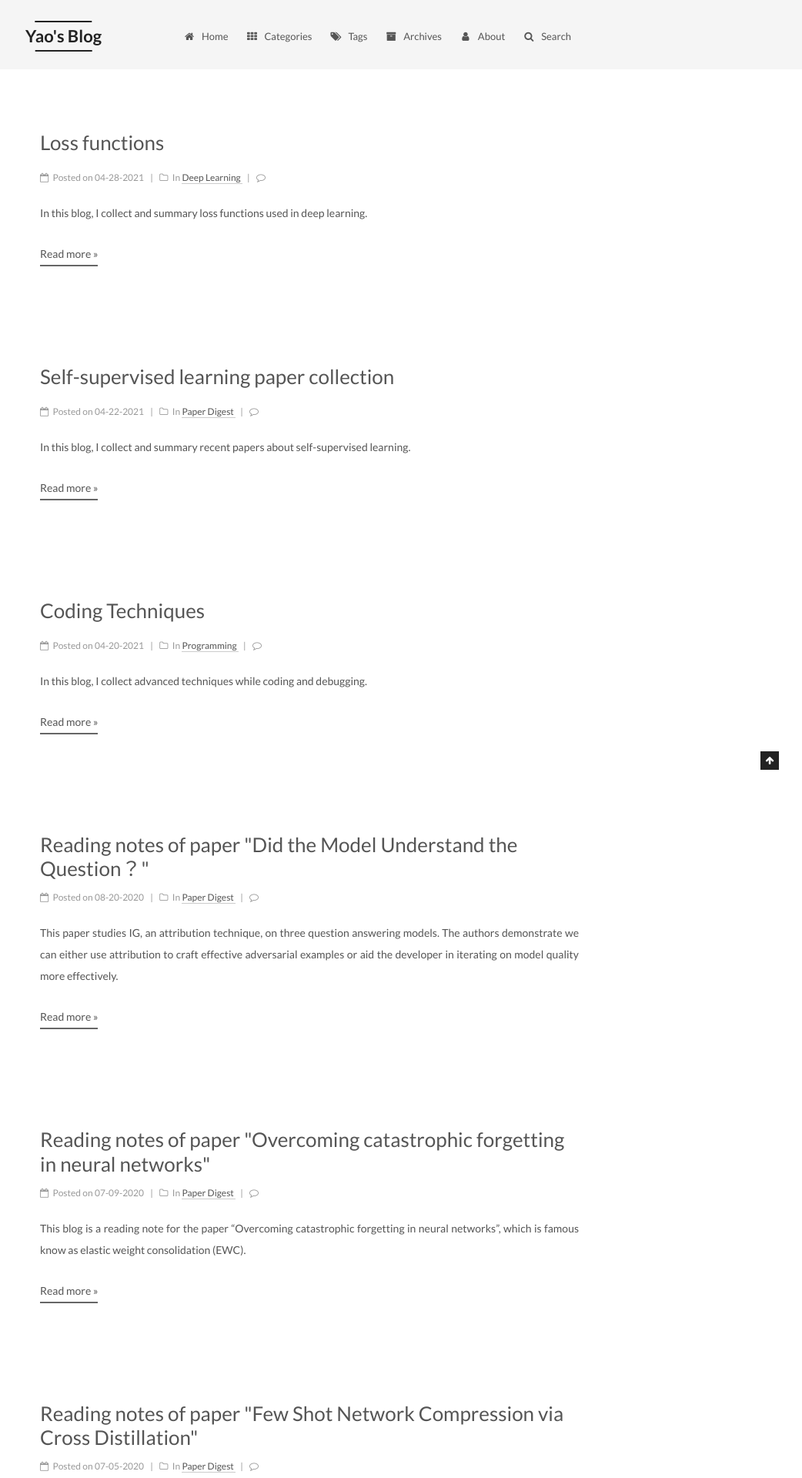
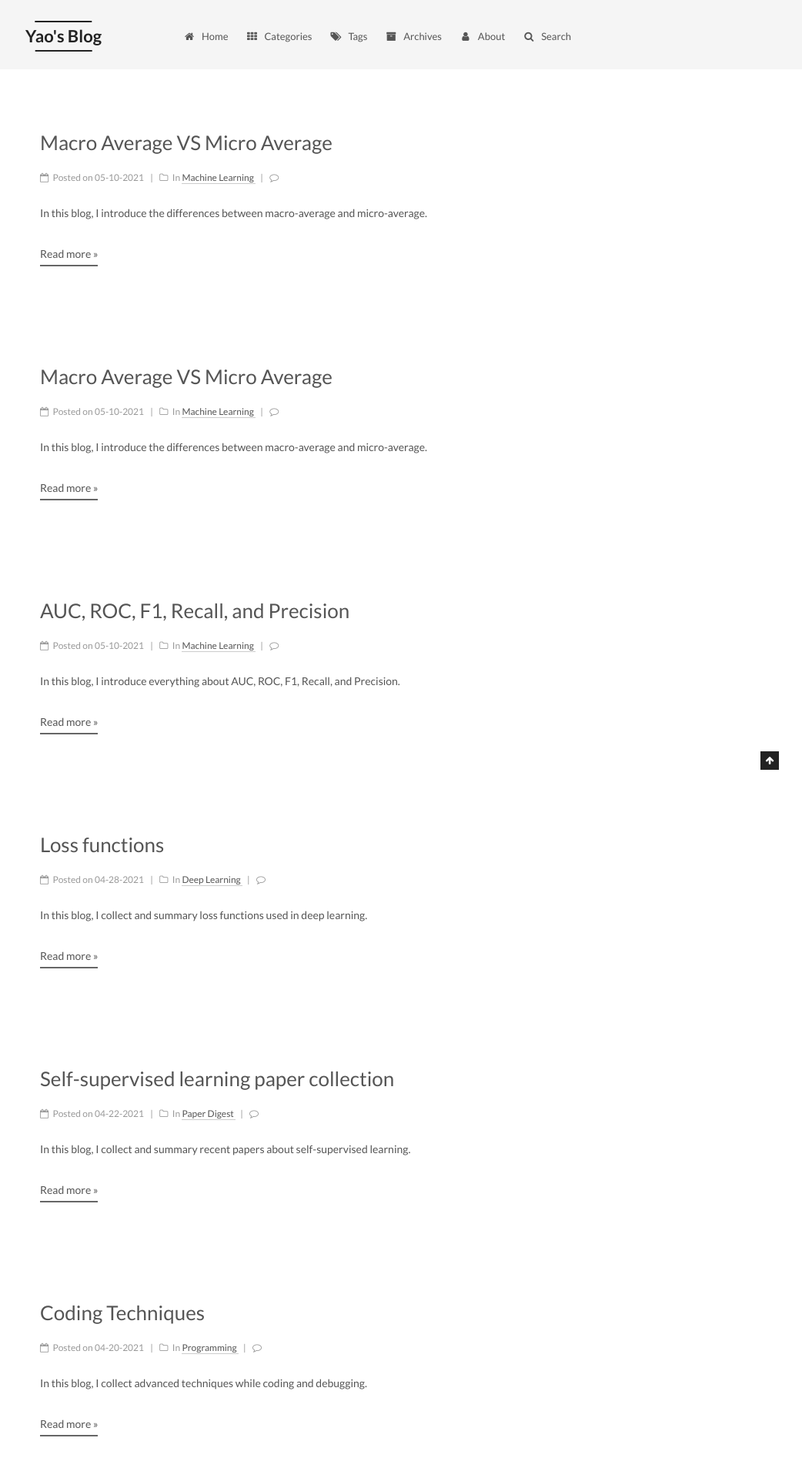
Before and after one commit to qiangyao1988/qiangyao1988.github.io, a Jekyll site: the page built from index.html, in a window 1280 px wide. Shown: the top 1920 px of the page at 77% size, without its empty margins (238-1280 px from the left). Built offline with Jekyll 4.4.1, drawn with Linux system fonts in a browser that asks for light colours; the list of posts is cut into pages by our own code; comment, search, counter and statistics services are not loaded; some of the changed text lies outside the part shown.

Commit message:
add posts

```diff
--- /dev/null
+++ b/_posts/2021-5-10-AUC, ROC, F1, Recall, and Precision.md
@@ -0,0 +1,14 @@
+---
+title: AUC, ROC, F1, Recall, and Precision
+date: 2021-5-10
+categories:
+- Machine Learning
+tags:
+- Basic Concept
+
+
+---
+
+In this blog, I introduce everything about AUC, ROC, F1, Recall, and Precision.
+
+###
--- /dev/null
+++ b/_posts/2021-5-10-Micro Average VS Micro Average.md
@@ -0,0 +1,26 @@
+---
+title: Macro Average VS Micro Average
+date: 2021-5-10
+categories:
+- Machine Learning
+tags:
+- Basic Concept
+
+
+---
+
+In this blog, I introduce the differences between macro-average and micro-average.
+
+### Macro-average
+
+A macro-average will compute the metric independently for each class and then take the average (hence treating all classes equally).
+
+### Micro-average
+
+A micro-average will aggregate the contributions of all classes to compute the average metric.
+
+### Differences
+
+Micro-average is preferable if you suspect there might be class imbalance in a multi-classification task.
+
+### Example
--- /dev/null
+++ b/_posts/2021-5-10-Word2Vec Skip-gram and CBOW.md
@@ -0,0 +1,26 @@
+---
+title: Macro Average VS Micro Average
+date: 2021-5-10
+categories:
+- Machine Learning
+tags:
+- Basic Concept
+
+
+---
+
+In this blog, I introduce the differences between macro-average and micro-average.
+
+### Macro-average
+
+A macro-average will compute the metric independently for each class and then take the average (hence treating all classes equally).
+
+### Micro-average
+
+A micro-average will aggregate the contributions of all classes to compute the average metric.
+
+### Differences
+
+Micro-average is preferable if you suspect there might be class imbalance in a multi-classification task.
+
+### Example
```
Also changed, not shown: about/index.md (+2 -2 lines).
